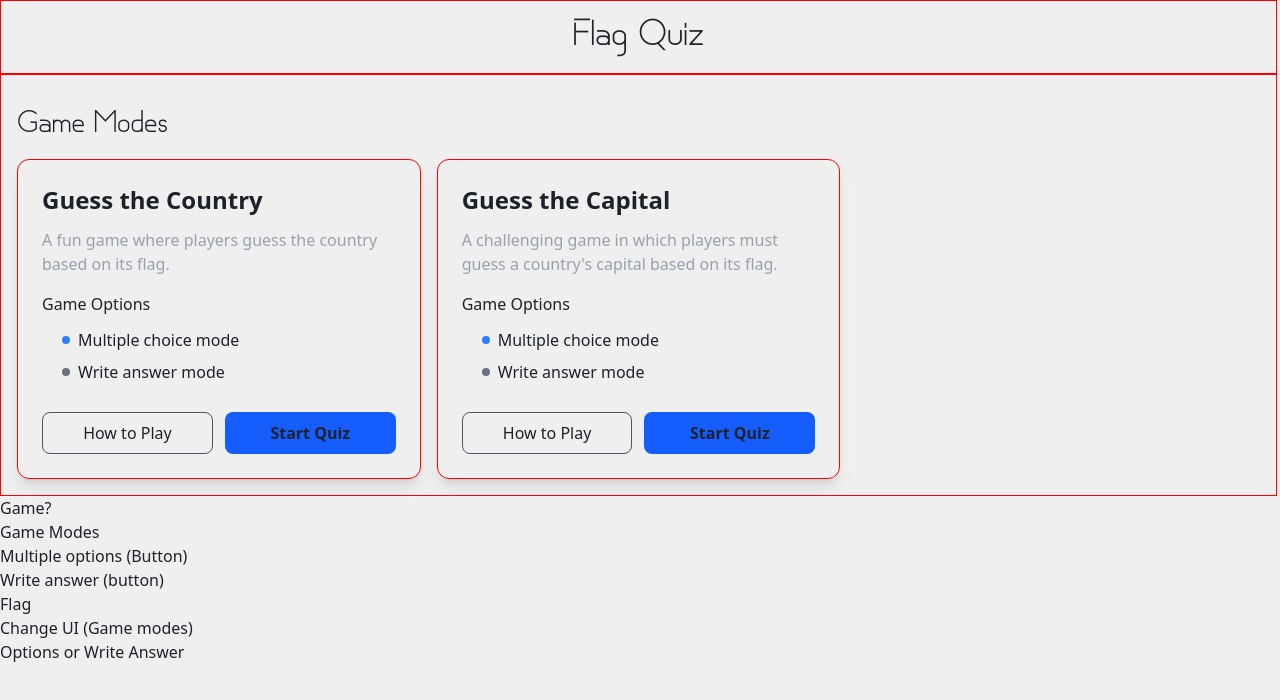
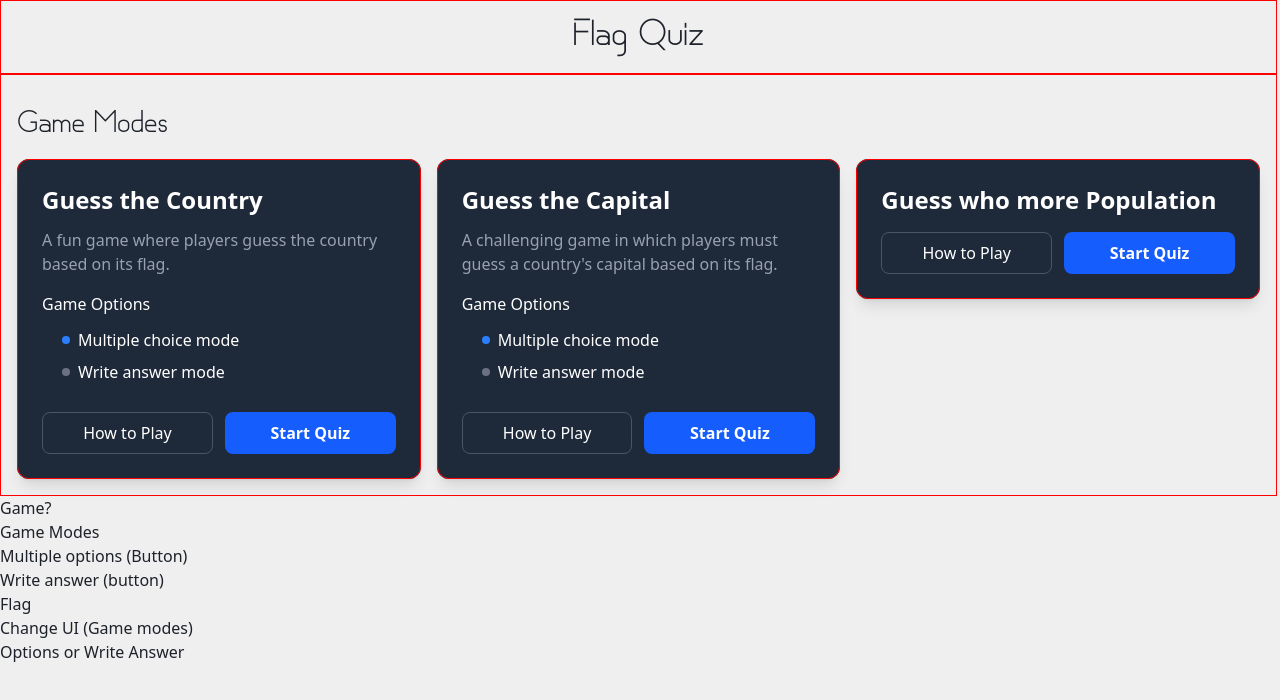
Before and after one commit to BryanGrandon/Flag-Quiz, a React (Vite) app: page / in a window 1280 px wide. Shown: the top 700 px of the page. Built offline with nearby package versions, Linux system fonts and the light colour scheme.

Commit message:
feat(web)add GameCard.tsx in home/component folder

```diff
--- a/src/pages/home/PageHome.tsx
+++ b/src/pages/home/PageHome.tsx
@@ -1,29 +1,7 @@
-import { useState } from 'react'
-import GameCard from './components/GameCard'
+import { GAMES } from '../../utilities/constants/game/games'
+import GameCardFlip from './components/GameCardFlip'
 
 const PageHome = () => {
-  const [guessTheCountry, setGuessTheCountry] = useState('')
-  const [guessTheCapital, setGuessTheCapital] = useState('')
-  const games = [
-    {
-      id: 1,
-      title: 'Guess the Country',
-      description: 'A fun game where players guess the country based on its flag.',
-      optionGame: true,
-      defaultOption: 'multiple',
-      selectOption: (value: string) => setGuessTheCountry(value),
-    },
-    {
-      id: 2,
-      title: 'Guess the Capital',
-      description: "A challenging game in which players must guess a country's capital based on its flag.",
-      optionGame: true,
-      defaultOption: 'multiple',
-      selectOption: (value: string) => setGuessTheCapital(value),
-    },
-  ]
-
-  console.log(guessTheCountry, guessTheCapital)
   return (
     <>
       <header className='test p-4 max-w-350 mx-auto'>
@@ -34,8 +12,8 @@ const PageHome = () => {
         <article>
           <h2 className='font-basicaline text-3xl py-4'>Game Modes</h2>
           <article className='grid grid-cols-1 md:grid-cols-2 lg:grid-cols-3 gap-4 '>
-            {games.map((game) => (
-              <GameCard key={game.id} {...game} />
+            {GAMES.map((game) => (
+              <GameCardFlip gameKey={game.key} {...game} />
             ))}
           </article>
         </article>
--- a/src/pages/home/components/GameCard.tsx
+++ b/src/pages/home/components/GameCard.tsx
@@ -1,32 +1,28 @@
-import { useState } from 'react'
+import { GAME_MODE_OPTIONS } from '../../../utilities/constants/game/gameModes'
+import { useGames } from '../../../utilities/hooks/useGames'
+
+type GameKey = 'guessCountry' | 'guessCapital'
 
 type game_card = {
+  gameKey: GameKey
   title: string
   description: string
   optionGame: boolean
   defaultOption?: string
-  selectOption: (value: string) => void
+  buttons: {
+    howToPlay: () => void
+    startQuiz: () => void
+  }
 }
 
-const GameCard = ({ title, description, optionGame, defaultOption, selectOption }: game_card) => {
-  const [activeOption, setActiveOption] = useState(defaultOption)
-  const buttonsGameOptions = [
-    {
-      id: 1,
-      text: 'Multiple choice mode',
-      value: 'multiple',
-    },
-    {
-      id: 2,
-      text: 'Write answer mode',
-      value: 'write',
-    },
-  ]
+const GameCard = ({ gameKey, title, description, optionGame, buttons }: game_card) => {
+  const { updateGameOption, selectedGameOptions } = useGames()
 
   const clickOption = (value: string) => {
-    selectOption(value)
-    setActiveOption(value)
+    updateGameOption({ key: gameKey, value })
   }
+
+  const activeOption = selectedGameOptions[gameKey] ?? 'multiple'
 
   return (
     <section className='rounded-xl p-6 shadow-lg w-full test'>
@@ -36,9 +32,9 @@ const GameCard = ({ title, description, optionGame, defaultOption, selectOption
         <section className='mb-6 space-y-2'>
           <h3>Game Options</h3>
           <section className='pl-4'>
-            {buttonsGameOptions.map((option) => (
+            {GAME_MODE_OPTIONS.map((option) => (
               <button key={option.id} className='flex items-center gap-2 p-1 cursor-pointer' onClick={() => clickOption(option.value)}>
-                <span className={`w-2 h-2 rounded-full ${option.value == activeOption ? 'bg-blue-500' : 'bg-gray-500'}`}></span>
+                <span className={`w-2 h-2 rounded-full ${activeOption === option.value ? 'bg-blue-500' : 'bg-gray-500'}`}></span>
                 {option.text}
               </button>
             ))}
@@ -46,8 +42,12 @@ const GameCard = ({ title, description, optionGame, defaultOption, selectOption
         </section>
       ) : null}
       <section className='grid grid-cols-2 gap-3'>
-        <button className='border border-gray-600 py-2 rounded-lg hover:bg-gray-700 transition'>How to Play</button>
-        <button className='bg-blue-600 py-2 rounded-lg font-semibold hover:bg-blue-500 transition'>Start Quiz</button>
+        <button onClick={buttons?.howToPlay} className='border border-gray-600 py-2 rounded-lg hover:bg-gray-700 transition'>
+          How to Play
+        </button>
+        <button onClick={buttons?.startQuiz} className='bg-blue-600 py-2 rounded-lg font-semibold hover:bg-blue-500 transition'>
+          Start Quiz
+        </button>
       </section>
     </section>
   )
--- /dev/null
+++ b/src/pages/home/components/GameCardFlip.tsx
@@ -0,0 +1,51 @@
+import { useState } from 'react'
+import GameCard from './GameCard'
+
+type game_card_flip = {
+  gameKey: string
+  title: string
+  description: string
+  optionGame: boolean
+  defaultOption?: string
+}
+
+const GameCardFlip = ({ gameKey, title, description, optionGame, defaultOption }: game_card_flip) => {
+  const [flip, setFlip] = useState(false)
+
+  return (
+    <article className='perspective cursor-pointer'>
+      <article className={`relative w-full  duration-500 transform-style ${flip ? 'rotate-y-180' : ''}`}>
+        <section className='absolute w-full h-full backface-hidden bg-gray-800 flex items-start justify-center text-white rounded-xl'>
+          <GameCard
+            gameKey={gameKey}
+            title={title}
+            description={description}
+            optionGame={optionGame}
+            defaultOption={defaultOption}
+            buttons={{ howToPlay: () => setFlip(!flip), startQuiz: () => {} }}
+          />
+        </section>
+        <section className='absolute w-full h-full backface-hidden rotate-y-180 bg-purple-600 flex items-center justify-center text-white rounded-xl'>
+          Back
+          <p></p>
+          <button onClick={() => setFlip(!flip)} className='bg-purple-500 hover:bg-purple-400 text-white py-2 px-4 rounded-lg'>
+            Flip Back
+          </button>
+        </section>
+
+        <section className='invisible p-0'>
+          <GameCard
+            gameKey={gameKey}
+            title={title}
+            description={description}
+            optionGame={optionGame}
+            defaultOption={defaultOption}
+            buttons={{ howToPlay: () => setFlip(!flip), startQuiz: () => {} }}
+          />
+        </section>
+      </article>
+    </article>
+  )
+}
+
+export default GameCardFlip
--- a/src/styles/global.css
+++ b/src/styles/global.css
@@ -38,4 +38,19 @@
   .test {
     border: 1px solid #f00;
   }
+
+  /* Card Flip */
+
+  .perspective {
+    perspective: 1000px;
+  }
+  .backface-hidden {
+    backface-visibility: hidden;
+  }
+  .rotate-y-180 {
+    transform: rotateY(180deg);
+  }
+  .transform-style {
+    transform-style: preserve-3d;
+  }
 }
--- a/src/utilities/constants/game/gameModes.ts
+++ b/src/utilities/constants/game/gameModes.ts
@@ -12,6 +12,6 @@ export const GAME_MODE_OPTIONS = [
   {
     id: 2,
     text: 'Write answer mode',
-    value: GAME_MODES.MULTIPLE,
+    value: GAME_MODES.WRITE,
   },
 ]
--- a/src/utilities/constants/game/games.ts
+++ b/src/utilities/constants/game/games.ts
@@ -35,3 +35,5 @@ export const GAMES = [
     routes: ROUTES.GUESS_CAPITAL, // Create route
   },
 ]
+
+export const GAME_FLIP = {}
--- a/src/utilities/hooks/useGames.tsx
+++ b/src/utilities/hooks/useGames.tsx
@@ -2,7 +2,8 @@ import { useState } from 'react'
 import { KEY_GAMES } from '../constants/game/games'
 
 export const useGames = () => {
-  const [selectedGameOptions, setSelectedGameOptions] = useState({
+  type GameKey = 'guessCountry' | 'guessCapital'
+  const [selectedGameOptions, setSelectedGameOptions] = useState<Record<GameKey, string>>({
     guessCountry: 'multiple',
     guessCapital: 'multiple',
   })
```
